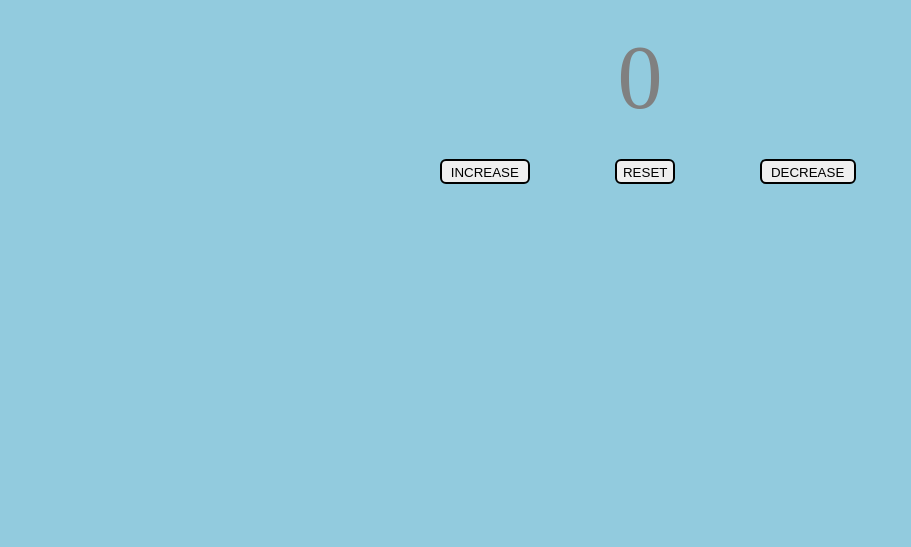
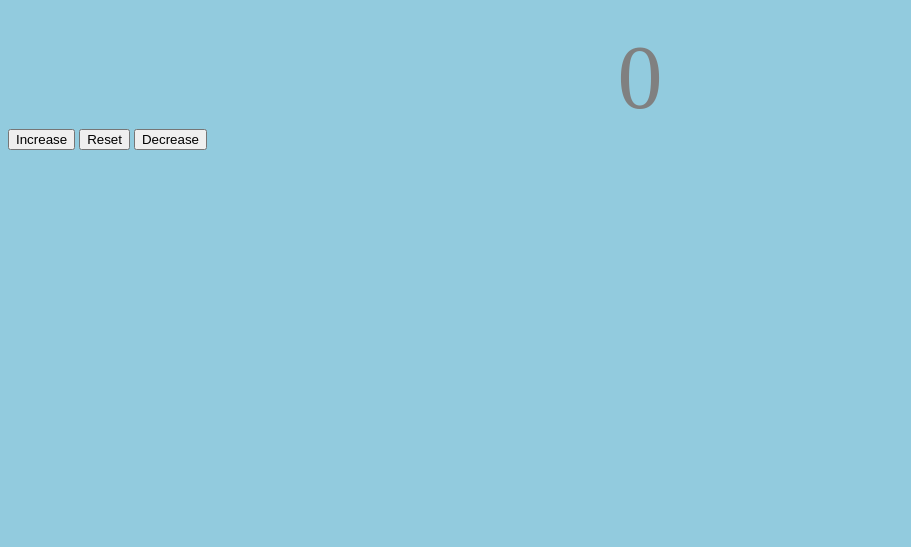
Before and after one commit to MuhammadAmsal/counter, a plain HTML site: page index.html in a window 1280 px wide. Shown: the part 253-800 px from the top of the page, without its empty margins (0-911 px from the left). Drawn offline with Linux system fonts and the light colour scheme.

Commit message:
update index.html

```diff
--- a/index.html
+++ b/index.html
@@ -15,13 +15,19 @@
 
         </div>
 
-        <div style="display: flex; flex-direction: row; justify-content: space-around; width: 500px;margin-left: 390px;margin-top: 30px;" >
+         <div class="unique" >
+<button id="hov" class="btn increase" >Increase</button>
 
-        <div><button style="border: 2px solid black; border-radius: 6px; width: 90px; height: 25px; padding-left: 5px; padding-top: 2px; " id="hov" class="btn increase "   >INCREASE</button></div>
-        <div><button style="border: 2px solid black; border-radius: 6px; width:60px ; height: 25px; padding-left: 6px;padding-top: 2px; "  id="hov" class="btn reset " >RESET   </button>  </div>
-        <div><button style="border: 2px solid black; border-radius: 6px; width:96px; height: 25px; padding-left: 6px; padding-top: 2px; "  id="hov" class="btn decrease " >DECREASE</button></div>
 
-        </div>
+<button id="hov" class="btn reset " >Reset</button>
+
+
+<button id="hov" class="btn decrease " >Decrease</button>
+
+
+
+
+</div>
 
 
 
```
